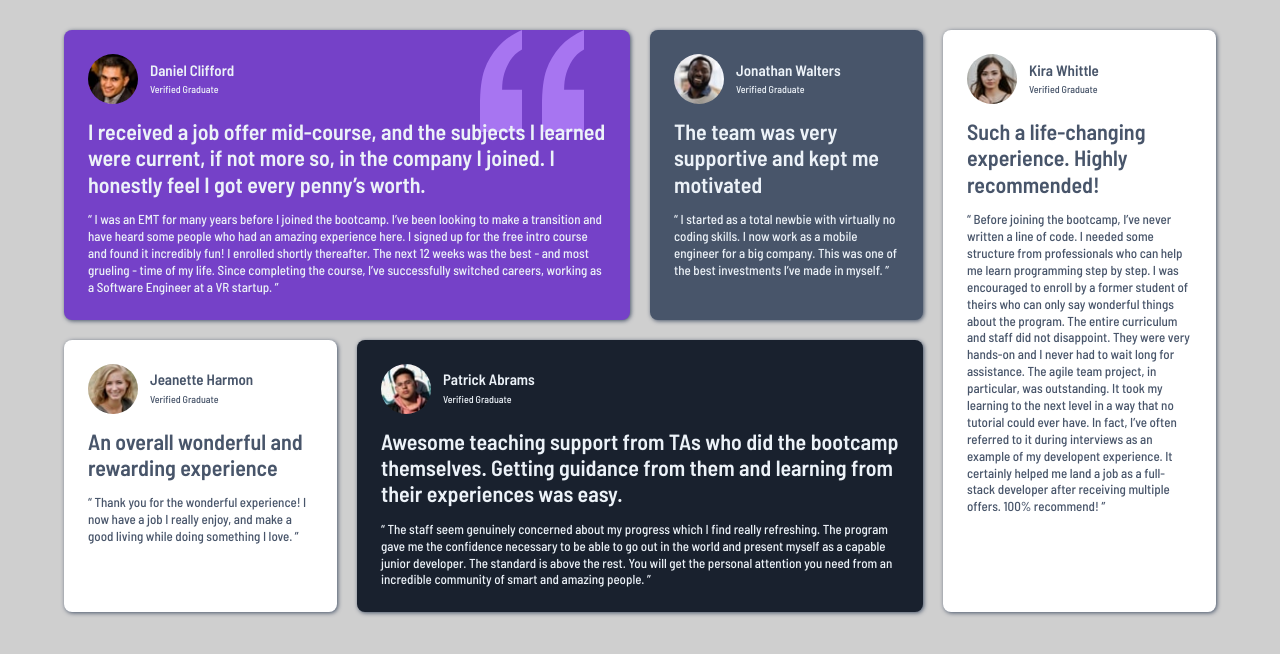
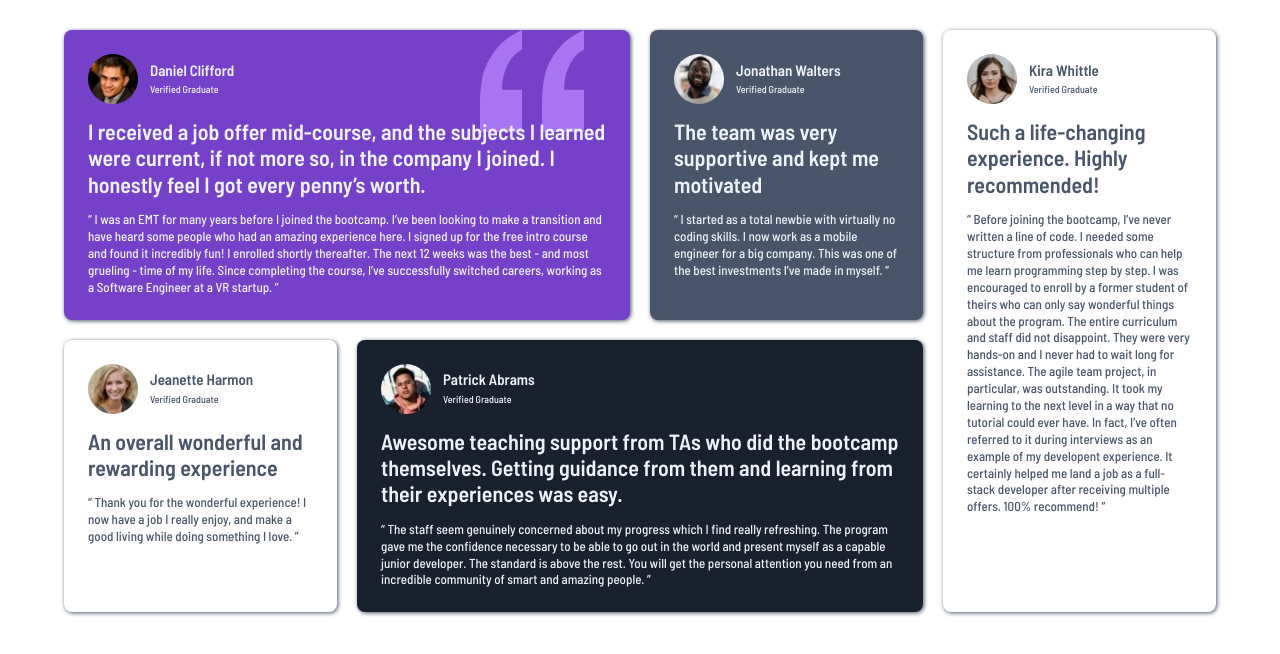
Before and after one commit to sangeethvelu/Testimonials-Grid, a plain HTML site: page index.html in a window 1280 px wide. Drawn offline with Linux system fonts and the light colour scheme.

Commit message:
Update style.css

```diff
--- a/style.css
+++ b/style.css
@@ -6,7 +6,6 @@
 
 html{
     font-size: 62.5%;
-    background-color: hsl(0, 0%, 81%);
     scroll-behavior: smooth;
 }
 
@@ -21,6 +20,9 @@ body{
 .hero-section{
     width: min(120rem, 90%);
     margin: 3rem auto;
+    display: flex;
+    align-items: center;
+    justify-content: center;
 }
 
 .hero{
```
